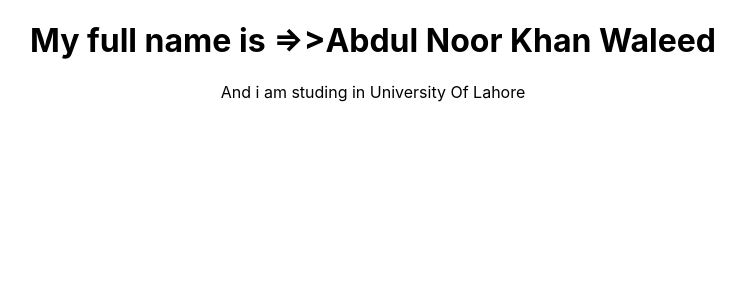
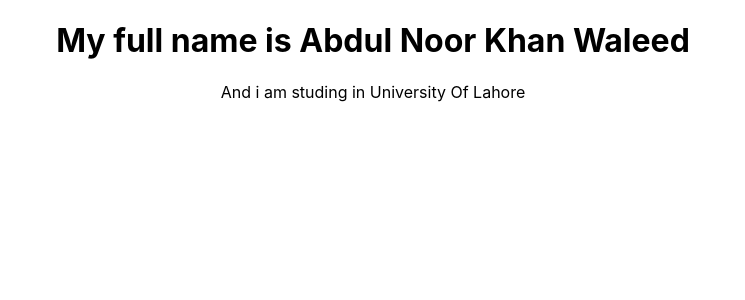
Before and after one commit to abdulnoorkhanwaleed/my-app, a React (Create React App) app: page / in a window 1280 px wide. Shown: the top 300 px of the page, without its empty margins (267-1012 px from the left). Built offline with nearby package versions, Linux system fonts and the light colour scheme.

Commit message:
Update dinner.js

```diff
--- a/src/dinner.js
+++ b/src/dinner.js
@@ -3,7 +3,7 @@
     return(
         <div>
 
-            <h1>My full name is =>>{props.myName} </h1>
+            <h1>My full name is {props.myName} </h1>
             <p>And i am studing in {props.uniName}</p>
         </div>
     )
```
